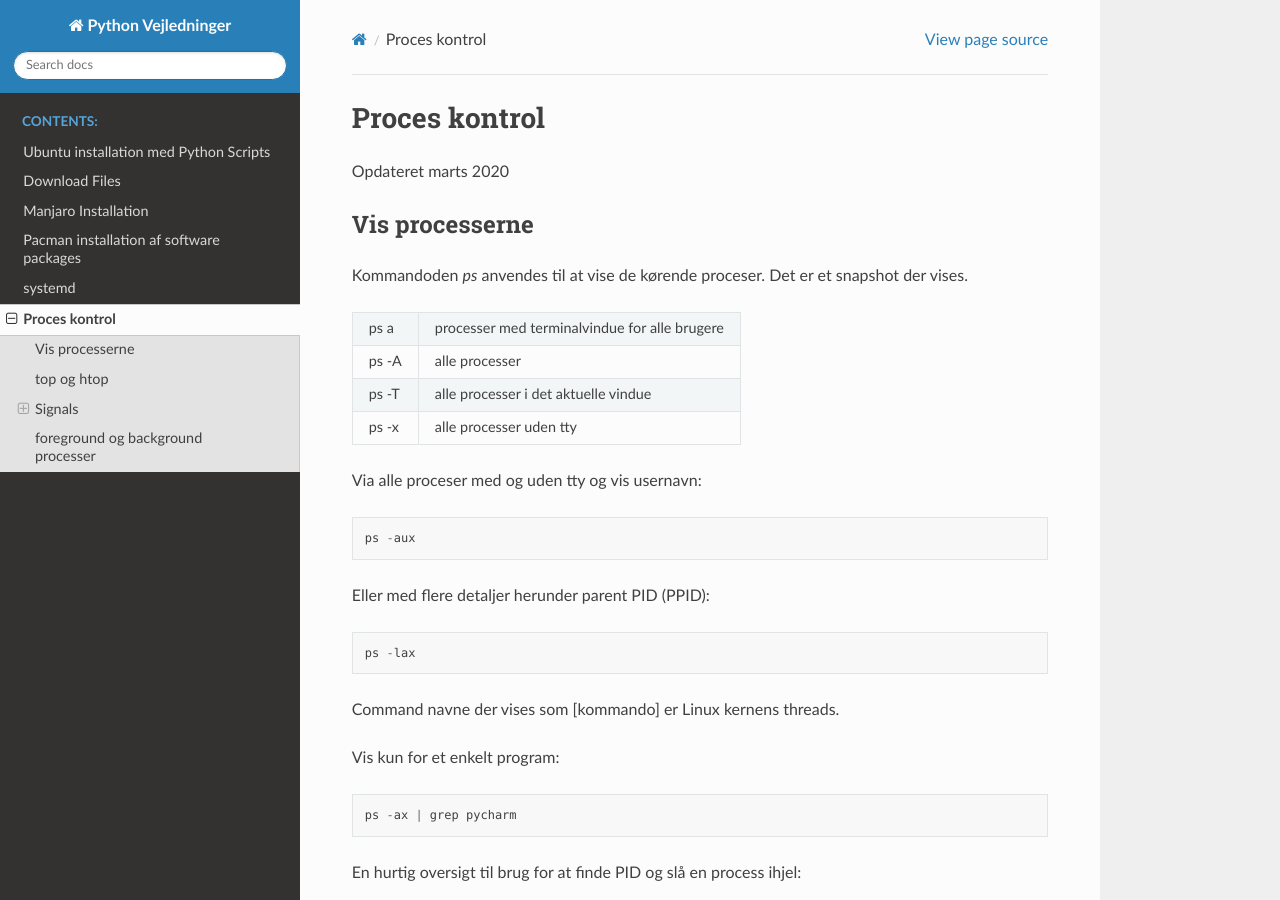
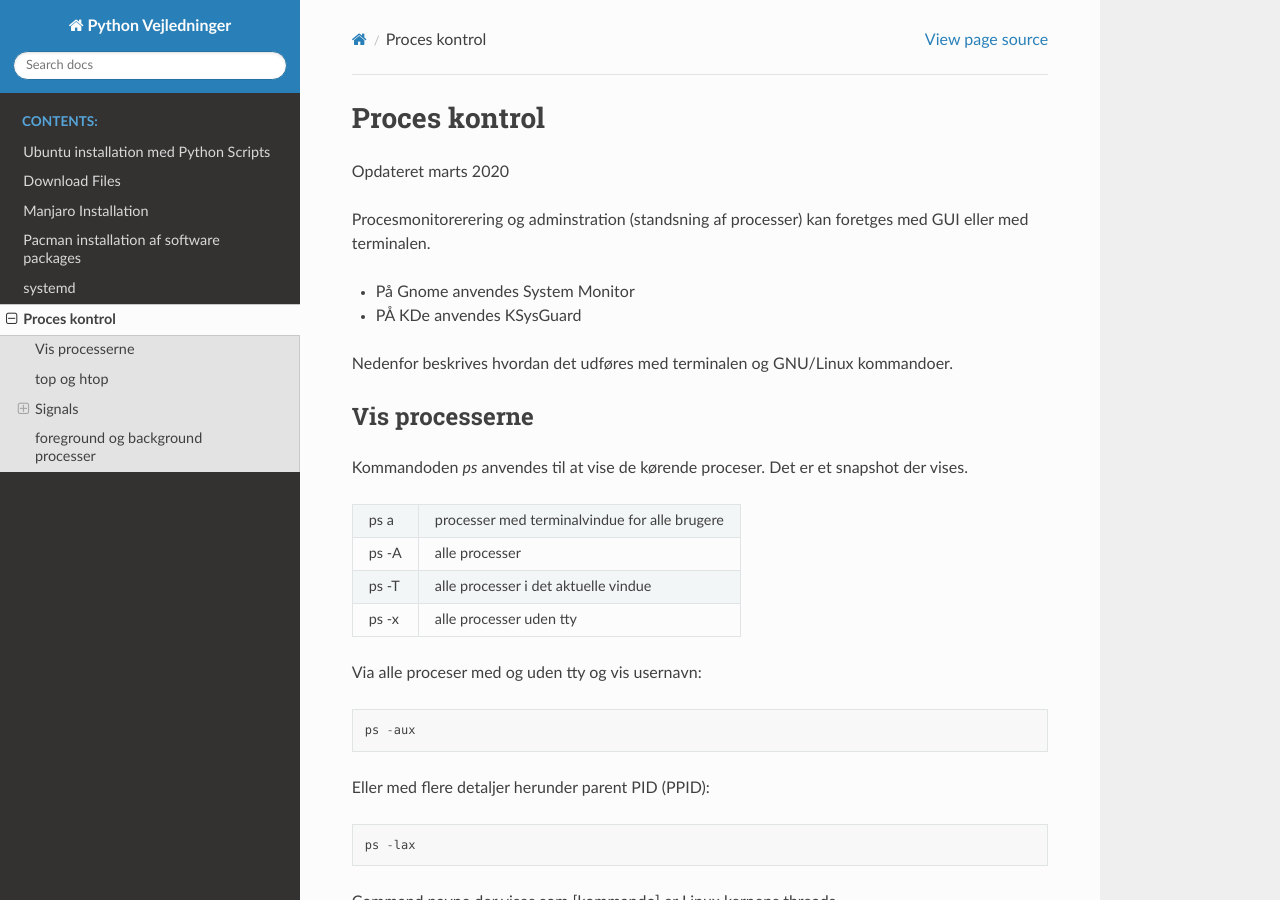
Before and after one commit to brundtoe/python-ubuntu, a Sphinx documentation site: the page built from docs/source/proces-control.rst, in a window 1280 px wide and 900 px high. Built offline with Sphinx 7.4.7 and the Read the Docs theme 2.0.0, drawn with Linux system fonts in a browser that asks for light colours.

Commit message:
Note om anvendelse af gui tool til procesmonitorering

```diff
--- a/docs/source/proces-control.rst
+++ b/docs/source/proces-control.rst
@@ -6,6 +6,12 @@ Proces kontrol
 ==============
 Opdateret marts 2020
 
+Procesmonitorerering og adminstration (standsning af processer) kan foretges med GUI eller med terminalen.
+
+- På Gnome anvendes System Monitor
+- PÅ KDe anvendes KSysGuard
+
+Nedenfor beskrives hvordan det udføres med terminalen og GNU/Linux kommandoer.
 
 Vis processerne
 ===============
```
